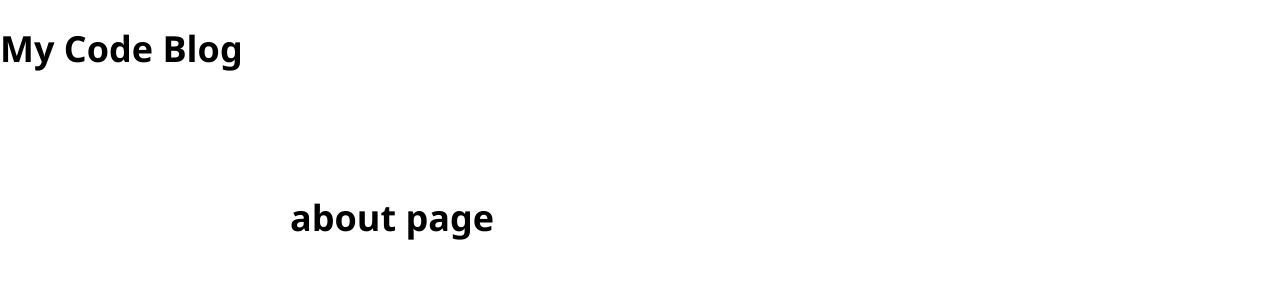
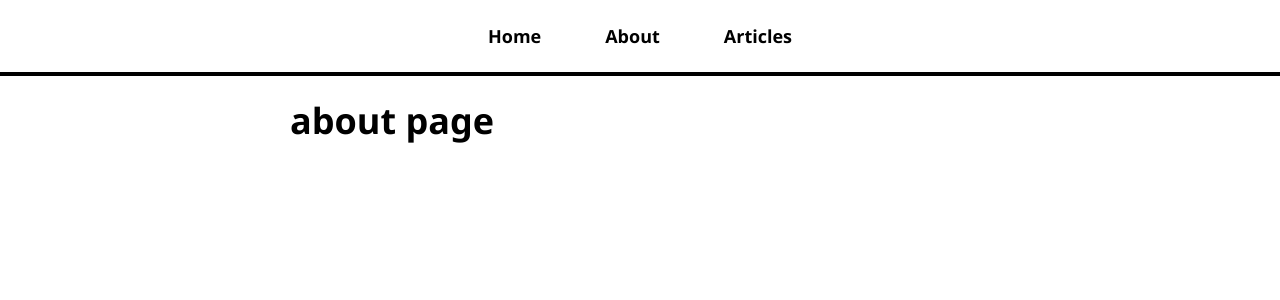
Before and after one commit to willianchu/ReactAWSProject, a React (Create React App) app in the folder my-codeblog/: page /about in a window 1280 px wide. Shown: the top 300 px of the page. Built offline with nearby package versions, Linux system fonts and the light colour scheme.

Commit message:
set navbar

```diff
--- a/my-codeblog/src/App.js
+++ b/my-codeblog/src/App.js
@@ -1,5 +1,6 @@
 import './App.css';
 import { BrowserRouter, Routes, Route } from 'react-router-dom';
+import NavBar from './NavBar';
 import HomePage from './pages/HomePage';
 import AboutPage from './pages/AboutPage';
 import ArticleListPage from './pages/ArticleListPage';
@@ -9,7 +10,7 @@ function App() {
   return (
     <BrowserRouter>
       <div className="App">
-        <h1>My Code Blog</h1>
+        <NavBar />
         <div id="page-body">
           <Routes>
             <Route path="/" element={<HomePage />} />
--- a/my-codeblog/src/NavBar.js
+++ b/my-codeblog/src/NavBar.js
@@ -11,7 +11,7 @@ const NavBar = () => {
           <Link to="/about">About</Link>
         </li>
         <li>
-          <Link to="/article">Articles</Link>
+          <Link to="/articles">Articles</Link>
         </li>
       </ul>
     </nav>
```
